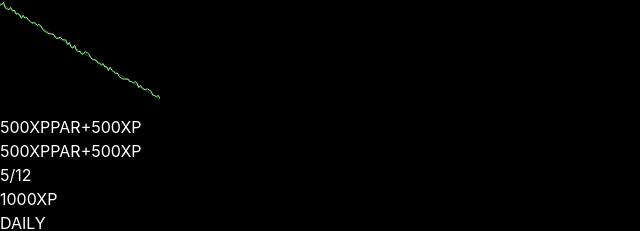
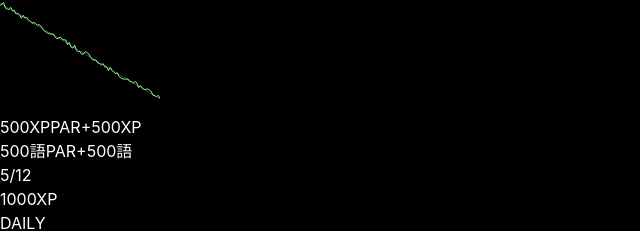
Before and after one commit to everalert/habits-battlepass, a Next.js app: page / in a window 1280 px wide. Shown: the part 873-1104 px from the top of the page, without its empty margins (0-640 px from the left). Built offline with nearby package versions, Linux system fonts and the light colour scheme.

Commit message:
create StatPar module

```diff
--- a/src/modules/goalpanel.module.js
+++ b/src/modules/goalpanel.module.js
@@ -2,6 +2,7 @@ import LineChart from '../elements/LineChart.element'
 import RadialBar from '../elements/RadialBar.element'
 import ItemValue from '../elements/ItemValue.element'
 import ItemDelta from '../elements/ItemDelta.element'
+import StatPar from './stat/StatPar.module'
 
 export default function GoalPanel() {
 	 return (
@@ -14,14 +15,8 @@ export default function GoalPanel() {
 			</div>
 			<div className="lagMeasureGraph"><LineChart/></div>
 			<div className="stats">
-				<div className="statItem">
-					<ItemValue value={500} unit='XP'/>
-					<ItemDelta label='PAR' value={500} unit='XP' />
-				</div>
-				<div className="statItem">
-					<ItemValue value={500} unit='XP'/>
-					<ItemDelta label='PAR' value={500} unit='XP' />
-				</div>
+				<StatPar abs={500} rel={500} unit='XP' />
+				<StatPar abs={500} rel={500} unit='語' />
 				<div className="statItem">
 					<div className="statItemFrac"><span className="statItemValue">5</span><span className="statItemUnit">/</span><span className="statItemUnit">12</span></div>
 					<ItemValue value={1000} unit='XP'/>
--- /dev/null
+++ b/src/modules/stat/StatPar.module.js
@@ -0,0 +1,11 @@
+import ItemValue from '../../elements/ItemValue.element'
+import ItemDelta from '../../elements/ItemDelta.element'
+
+export default function StatPar(props) {
+	 return (
+		<div className="statItem">
+			<ItemValue value={props.abs} unit={props.unit} />
+			<ItemDelta label='PAR' value={props.rel} unit={props.unit} />
+		</div>
+	);
+}
```
